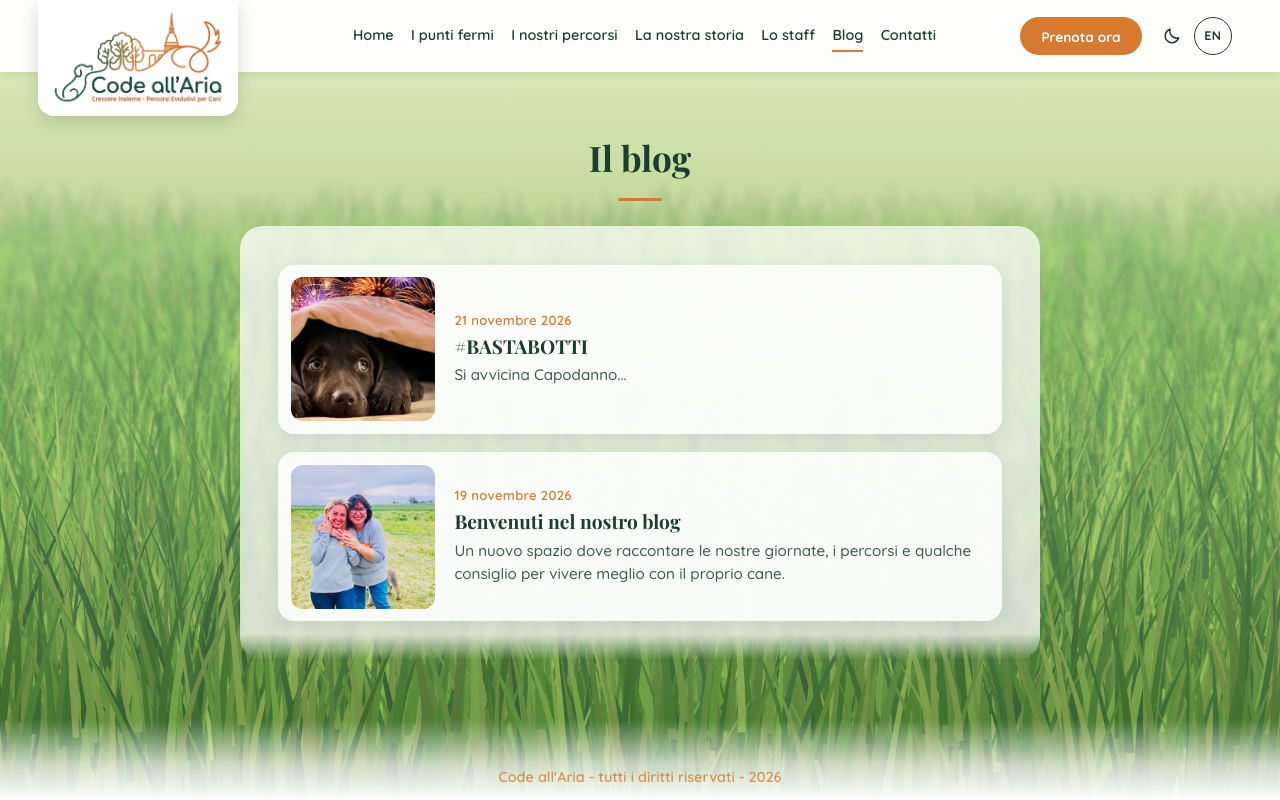
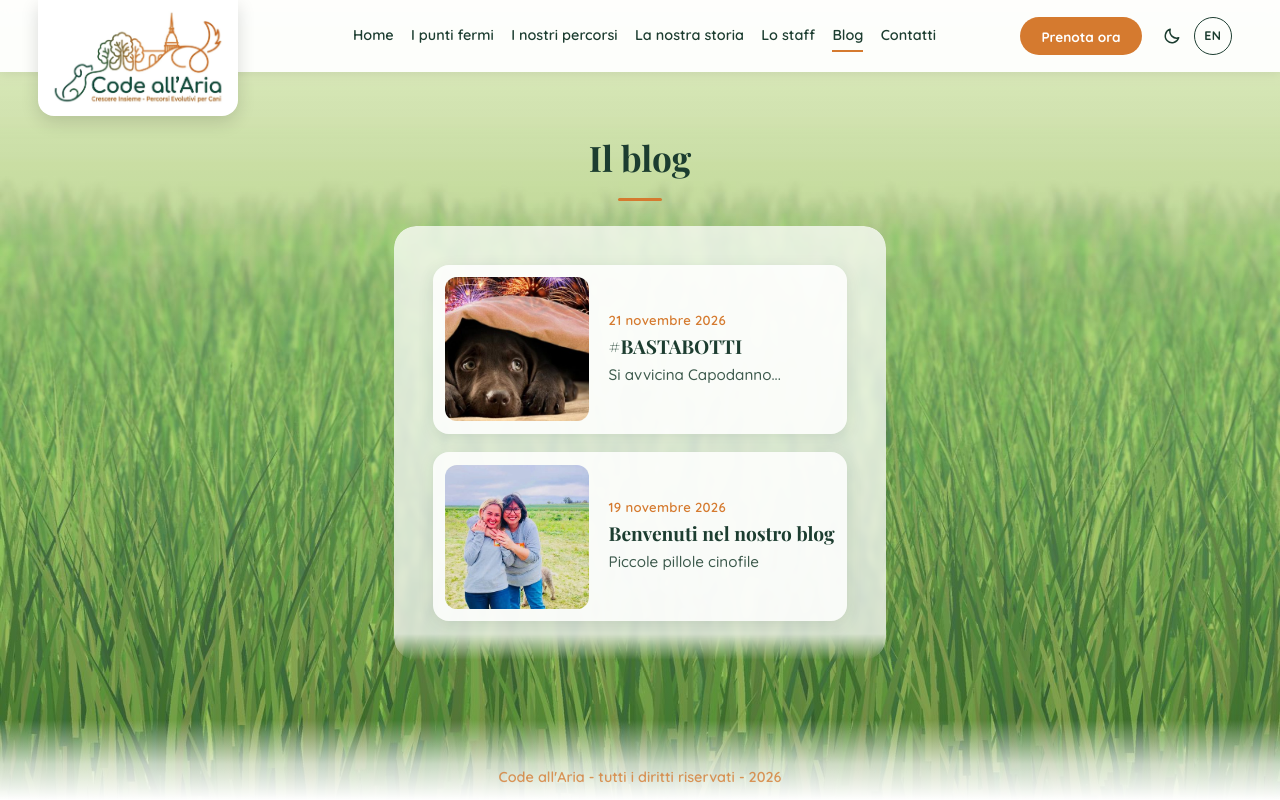
Before and after one commit to GonzoBonzo75/codeallaria-site, a plain HTML site: page blog.html in a window 1280 px wide. Drawn offline with Linux system fonts and the light colour scheme.

Commit message:
Blog: pagine aggiornate automaticamente

```diff
--- a/blog.html
+++ b/blog.html
@@ -61,7 +61,7 @@
               <span class="blog-card-text">
                 <time datetime="2026-11-19">19 novembre 2026</time>
                 <strong>Benvenuti nel nostro blog</strong>
-                <span class="blog-summary">Un nuovo spazio dove raccontare le nostre giornate, i percorsi e qualche consiglio per vivere meglio con il proprio cane.</span>
+                <span class="blog-summary">Piccole pillole cinofile</span>
               </span>
             </a>
           </li>
```
Also changed, not shown: blog/benvenuti-nel-nostro-blog.html (+2 -2 lines).
